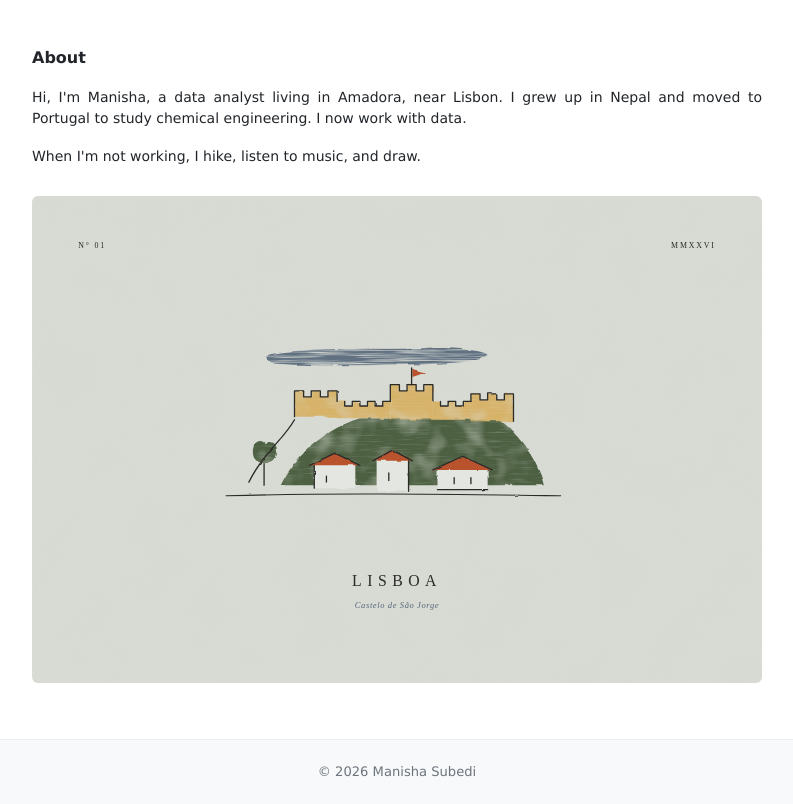
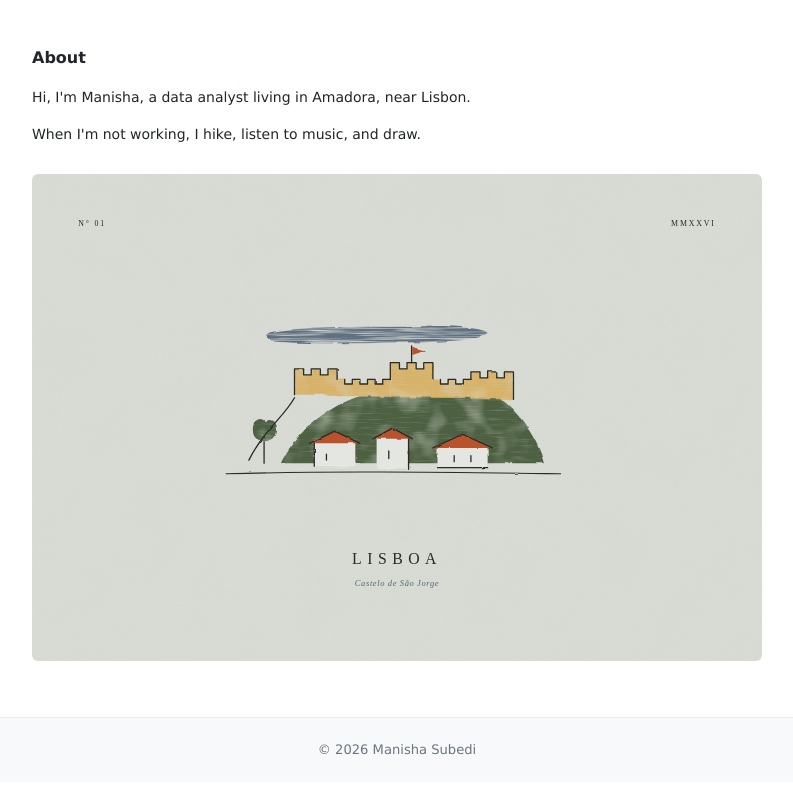
Before and after one commit to manisha-subedi/manisha-subedi.github.io, an Astro site: page /about in a window 1280 px wide. Shown: the part 61-865 px from the top of the page, without its empty margins (243-1036 px from the left). After the commit the page ends 843 px from the top, so only its background shows below. Built offline with nearby package versions, Linux system fonts and the light colour scheme; Astro itself is replaced by a stand-in of ours.

Commit message:
Shorten the About page

```diff
--- a/src/pages/about.astro
+++ b/src/pages/about.astro
@@ -7,8 +7,6 @@ import Base from "../layouts/Base.astro";
   <div class="about-copy">
     <p>
       Hi, I'm Manisha, a data analyst living in Amadora, near Lisbon.
-      I grew up in Nepal and moved to Portugal to study chemical engineering.
-      I now work with data.
     </p>
     <p>When I'm not working, I hike, listen to music, and draw.</p>
   </div>
```
Also changed, not shown: tests/site.test.mjs (+1 -1 lines).
